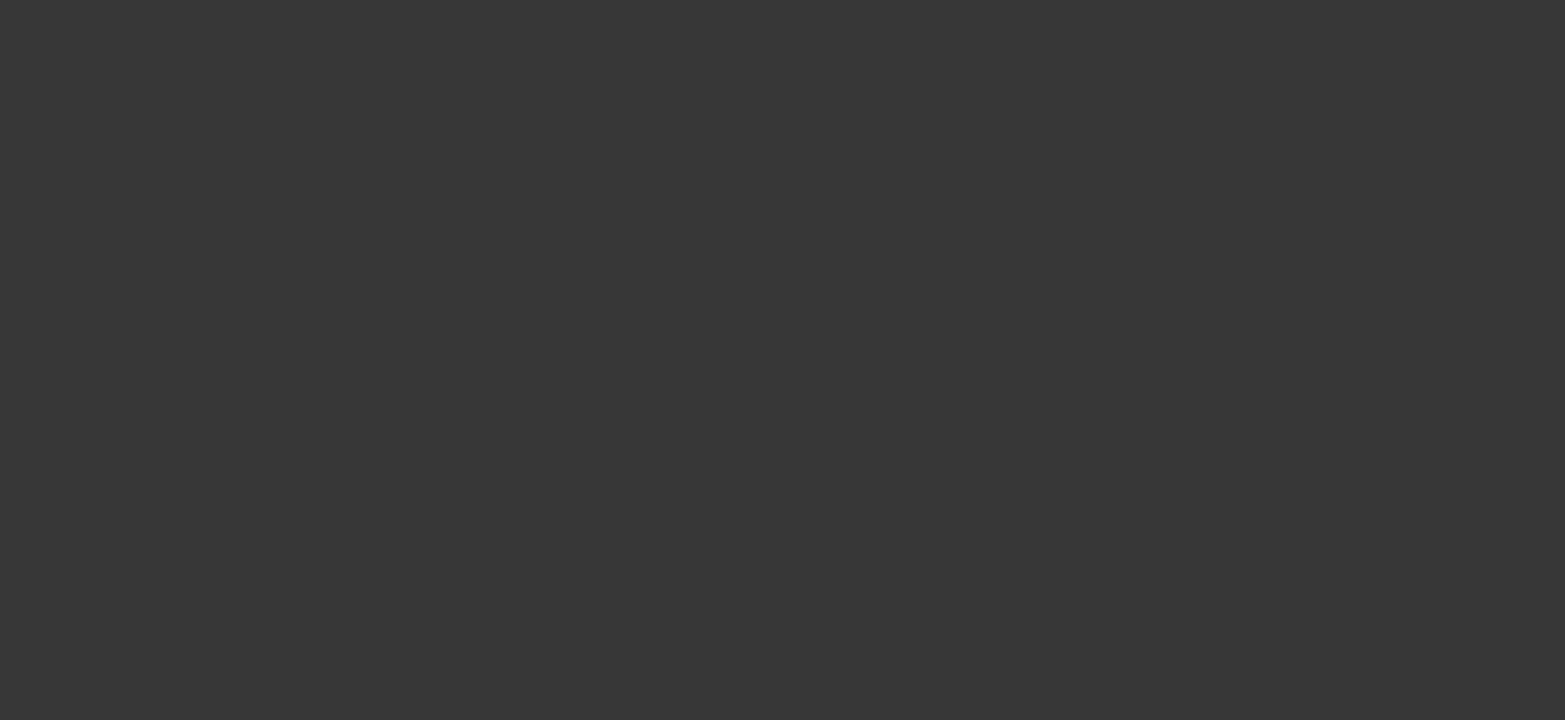
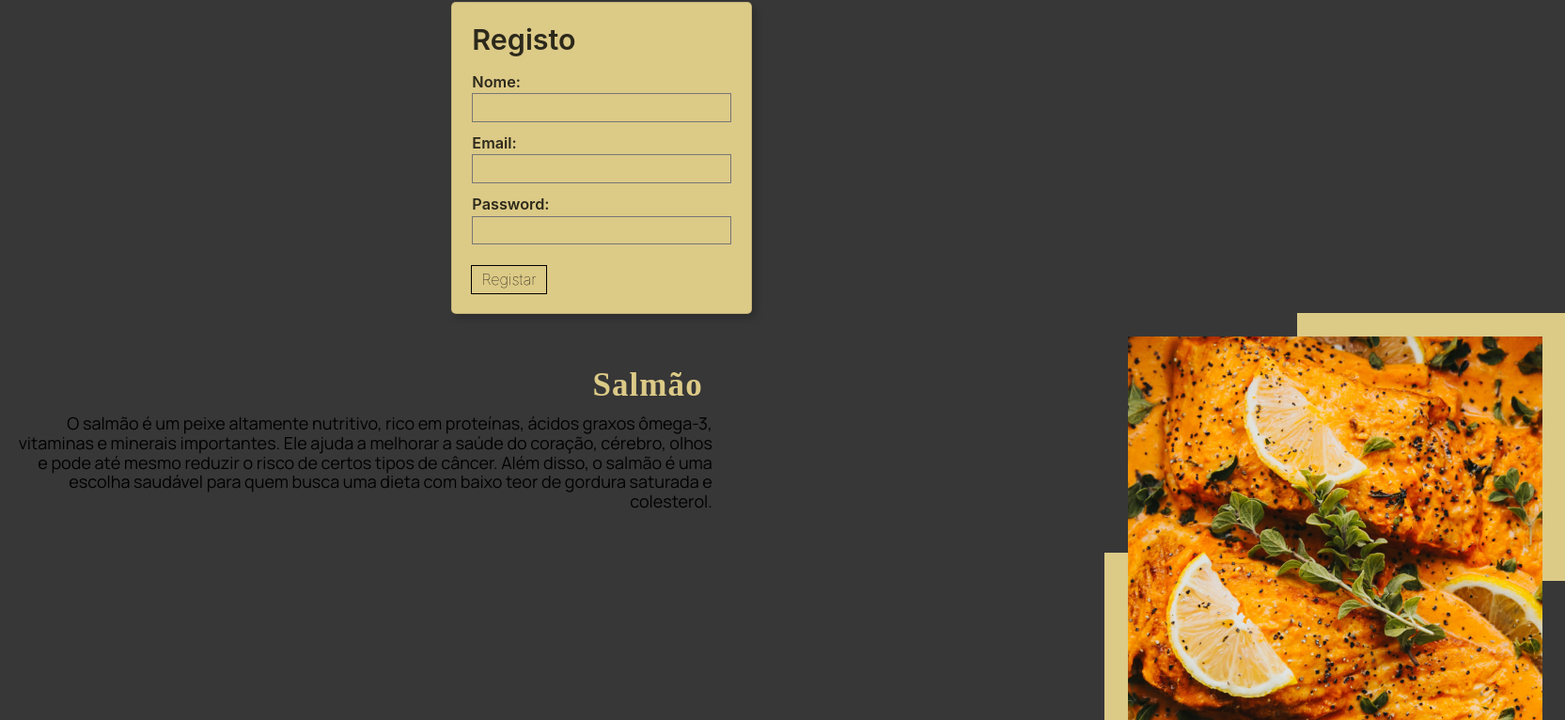
Before and after one commit to joelvaz0x01/recipes-web-app, a React (Create React App) app: page /register in a window 1280 px wide. Shown: the part 82-848 px from the top of the page at 94% size, 1665 px wide, since content can reach past the window. Before the commit the page ends 800 px from the top, so only its background shows below. Built offline with nearby package versions, Linux system fonts and the light colour scheme.

Commit message:
foto do register não é responsiva

```diff
--- a/src/components/login/login.css
+++ b/src/components/login/login.css
@@ -5,30 +5,28 @@ body {
 
 .knife {
     position: absolute;
-    height: 540px;
-    left: 900px;
+    height: 530px;
+
 }
 
 #tamanhodir {
-    width: 49%;
+    width: 48%;
     font-family: var(--font-family);
     padding-top: 2%;
-    padding-left: 50px;
+    padding-left: 4%;
     font-size: 18px;
 }
 
 #tamanhoesq {
-    width: 49%;
+    width: 48%;
     font-family: var(--font-family);
     padding-top: 2%;
     font-size: 18px;
-    padding-right: 50px;
-
+    padding-right: 4%;
 }
 
 #tamanho2 {
-    width: 2%;
-
+    width: 4%;
 }
 
 #fonte {
--- a/src/components/login/login.jsx
+++ b/src/components/login/login.jsx
@@ -20,23 +20,7 @@ class Login extends React.Component {
     this.setState({LoginPassword: event.target.value})
   }
 
-  onSubmitLogin = () => {
-    fetch('http://localhost:3000/Login', {
-      method: 'post',
-      headers: {'Content-Type': 'application/json'},
-      body: JSON.stringify({
-        email: this.state.LoginEmail,
-        password: this.state.LoginPassword
-      })
-    })
-      .then(response => response.json())
-      .then(user => {
-        if (user.id) {
-          this.props.loadUser(user)
-          this.props.onRouteChange('home');
-        }
-      })
-  }
+
 
   render() {
     const { onRouteChange } = this.props;
@@ -77,7 +61,7 @@ class Login extends React.Component {
                 />
               </div>
               <div className="lh-copy mt3 tc">
-                <p  onClick={() => onRouteChange('register')} className="fw1 link dim black db pointer">Register</p>
+                <a href='./register' className="fw1 link dim black db pointer">Register</a>
               </div>
             </div>
           </main>
@@ -89,7 +73,7 @@ class Login extends React.Component {
                sanduíches de legumes com formatos divertidos e pizzas com base de couve-flor e coberturas saudáveis..</p>
           </div>
           <div id='tamanho2' className='pa3'>
-            <img className='knife' src={knife} alt="faca" />
+            <img className='knife' src={knife} alt="faca" style={{ alignSelf: 'center' }}/>
           </div>
           <div id='tamanhodir' className='tl pa3'>
           <h2 id='fonte' className='pa3'>Receitas Saudaveis</h2>
@@ -98,16 +82,6 @@ class Login extends React.Component {
           </div>
 
         </div>
-        {/* <table>
-          <tr>
-            <td>
-            <p className=''>Receitas são instruções detalhadas para cozinhar uma variedade de alimentos deliciosos. Elas são passadas de geração em geração, modificadas e adaptadas de acordo com o gosto pessoal de cada um.
-          Desde sobremesas até pratos principais, receitas são uma maneira maravilhosa de explorar diferentes culturas culinárias e sabores.</p>
-            </td>
-            <td><img className='knife' src={knife} alt="faca" /></td>
-            <td></td>
-          </tr>
-        </table> */}
 
       </div>
     );
--- /dev/null
+++ b/src/components/register/register.css
@@ -0,0 +1,47 @@
+.peixe {
+    position: absolute;
+    left: 1200px;
+    height: 490px;
+    top: 440px ;
+
+
+
+}
+
+.retangulo-um {
+    position: absolute;
+    width: 285px;
+    height: 285px;
+    left: 1380px;
+    top: 415px;
+    background: #DCCA87;
+}
+.retangulo-dois{
+    position: absolute;
+    width: 285px;
+    height: 285px;
+    left: 1175px;
+    top: 670px;
+    background: #DCCA87;
+
+}
+#tamanhodireita {
+    width: 33%;
+    padding-top: 2%;
+
+}
+
+#tamanhoesquerda {
+    width: 60%;
+    padding-top: 2%;
+    font-family: var(--font-family);
+    font-size: 18px;
+
+}
+#fonte {
+    font-family: 'Cormorant', serif;
+    letter-spacing: 0.03em;
+    color: #DCCA87;
+    font-size: 35px;
+
+}
--- a/src/components/register/register.jsx
+++ b/src/components/register/register.jsx
@@ -1,7 +1,98 @@
-import React, { Component } from 'react';
+import React from 'react';
+import peixe from '../../images/peixe.png'
+import './register.css'
 
-function Register(props) {
+class Register extends React.Component {
+    constructor(props) {
+        super(props);
+        this.state = {
+            email: '',
+            password: '',
+            name: ''
+        }
+    }
 
-    return (<div></div>);
+    onNameChange = (event) => {
+        this.setState({ name: event.target.value })
+    }
+
+    onEmailChange = (event) => {
+        this.setState({ email: event.target.value })
+    }
+
+    onPasswordChange = (event) => {
+        this.setState({ password: event.target.value })
+    }
+
+
+
+    render() {
+        return (
+            <div className='background'>
+                <article className="br3 ba b--black-10 mv4 w-100 w-50-m w-25-l mw6 shadow-5 center" style={{ backgroundColor: '#DCCA87' }}>
+                    <main className="pa4 black-80">
+                        <div className="measure">
+                            <fieldset id="sign_up" className="ba b--transparent ph0 mh0">
+                                <legend className="f1 fw6 ph0 mh0">Registo</legend>
+                                <div className="mt3">
+                                    <label className="db fw6 lh-copy f9" htmlFor="name">Nome:</label>
+                                    <input
+                                        className="pa2 input-reset ba bg-transparent w-100"
+                                        type="text"
+                                        name="name"
+                                        id="name"
+                                        onChange={this.onNameChange}
+                                    />
+                                </div>
+                                <div className="mt3">
+                                    <label className="db fw6 lh-copy f9" htmlFor="email-address">Email:</label>
+                                    <input
+                                        className="pa2 input-reset ba bg-transparent w-100"
+                                        type="email"
+                                        name="email-address"
+                                        id="email-address"
+                                        onChange={this.onEmailChange}
+                                    />
+                                </div>
+                                <div className="mv3">
+                                    <label className="db fw6 lh-copy f9" htmlFor="password">Password:</label>
+                                    <input
+                                        className="b pa2 input-reset ba bg-transparent  w-100"
+                                        type="password"
+                                        name="password"
+                                        id="password"
+                                        onChange={this.onPasswordChange}
+                                    />
+                                </div>
+                            </fieldset>
+                            <div className="">
+                                <input
+                                    onClick={this.onSubmitSignIn}
+                                    className="b ph3 pv2 input-reset ba b--black bg-transparent grow pointer fw1 dib"
+                                    type="submit"
+                                    value="Registar"
+                                />
+                            </div>
+                        </div>
+                    </main>
+                </article>
+                <div className='flex'>
+                    <div id='tamanhoesquerda' className='tr pa3'>
+                        <h2 id='fonte' className='pa3'>Salmão</h2>
+                        <p>O salmão é um peixe altamente nutritivo, rico em proteínas, ácidos graxos ômega-3, vitaminas e minerais importantes. Ele ajuda a melhorar a saúde do coração, cérebro, olhos e pode até mesmo reduzir o risco de certos tipos de câncer.
+                             Além disso, o salmão é uma escolha saudável para quem busca uma dieta com baixo teor de gordura saturada e colesterol.</p>
+                    </div>
+                    <div id='tamanho-meio' className='pa3'>
+                        <div className='retangulo-um'></div>
+                        <div className='retangulo-dois'></div>
+                    </div>
+                    <div id='tamanhodireita' className='tl pa3'>
+                        <img className='peixe' src={peixe} alt="peixe" style={{ alignSelf: 'center' }} />
+                    </div>
+                </div>
+            </div>
+        );
+    }
 }
+
 export default Register;
```
Also changed, not shown: src/images/peixe.png (added).
